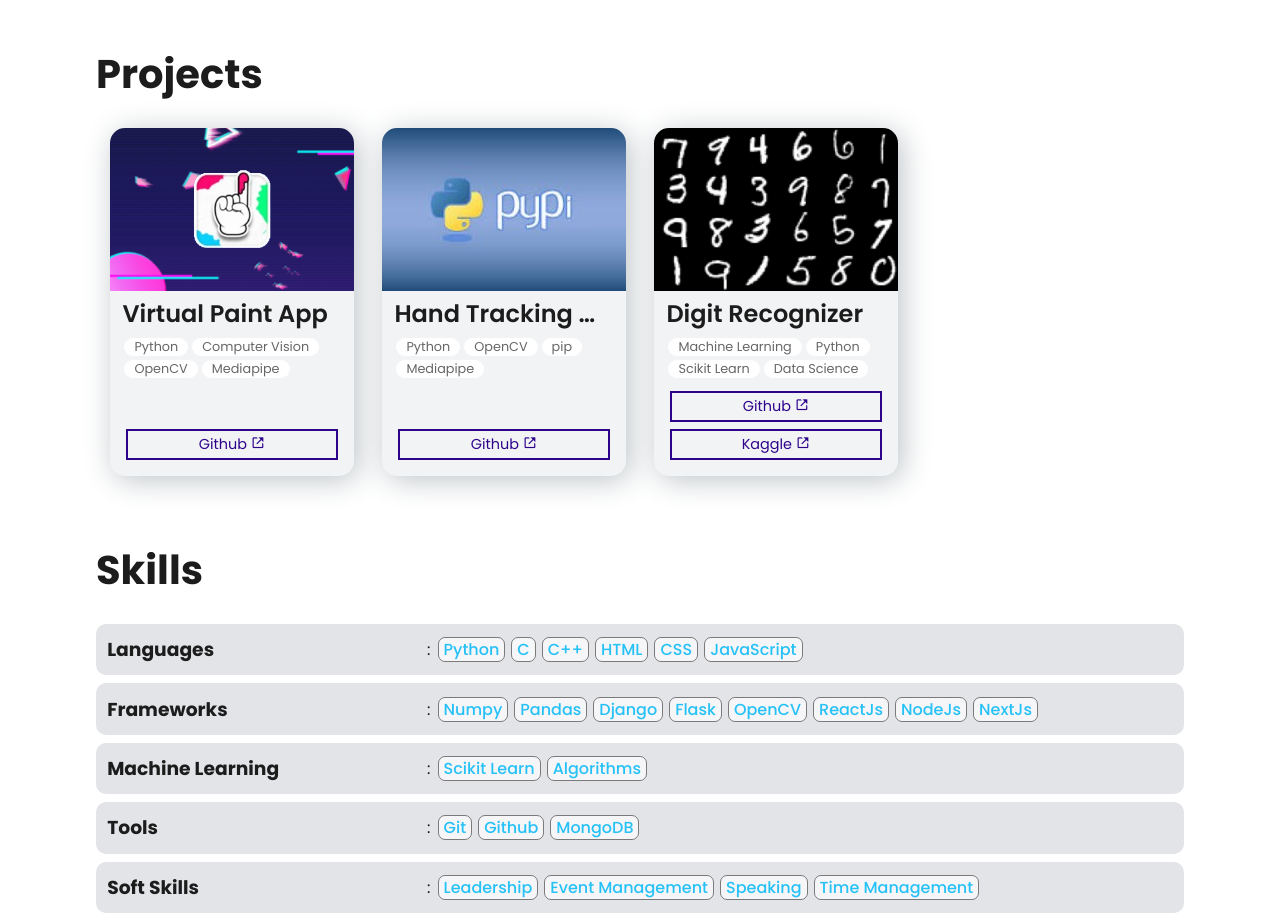
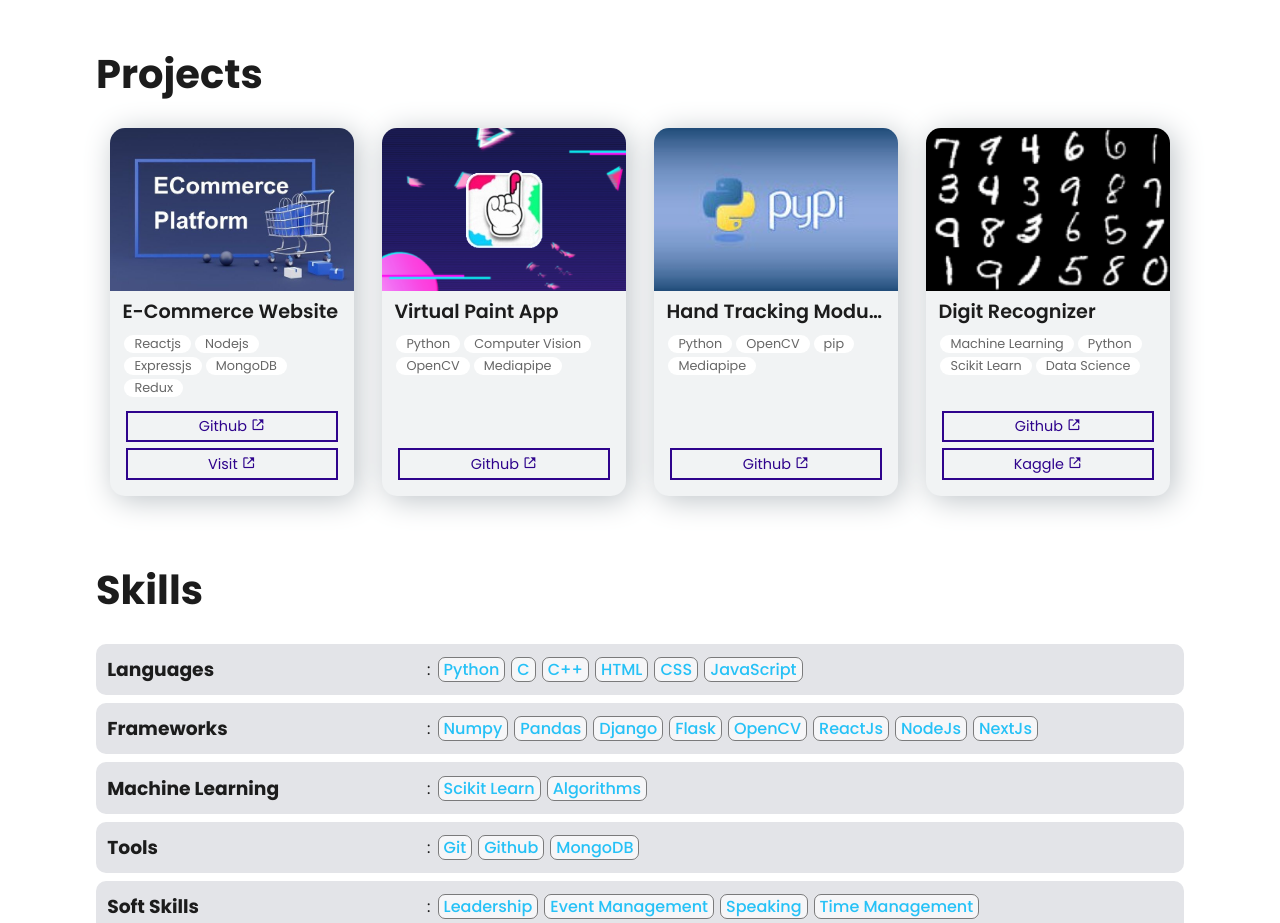
Before and after one commit to Harshbansal8705/portfolio, a React (Create React App) app: page / in a window 1280 px wide. Shown: the part 1020-1943 px from the top of the page. Built offline with nearby package versions, Linux system fonts and the light colour scheme.

Commit message:
Added ECommerce website in projects

```diff
--- a/src/App.css
+++ b/src/App.css
@@ -479,6 +479,11 @@ div.project div.image div.hover-content p::-webkit-scrollbar {
   display: none;
 }
 
+div.project h2 {
+    font-size: 1.2rem;
+    line-height: 1.7;
+}
+
 @media screen and (max-width: 680px) {
   div.project h2 {
     font-size: 1rem;
--- a/src/MyComponents/Projects.jsx
+++ b/src/MyComponents/Projects.jsx
@@ -3,12 +3,23 @@ import Project from './Project'
 import VirtualPaint from "../static/images/VirtualPaint.png"
 import Pypi from "../static/images/pypi.jpeg"
 import DigitRecognizer from "../static/images/DigitRecognizer.png"
+import ECommerce from "../static/images/ECommerce.jpg"
 
 export default function Projects() {
     return (
         <section className="projects" id="projects">
             <h1 className='invisible-fade-up'>Projects</h1>
             <div className="projects-grid grid-invisible-fade-up">
+                <Project
+                    image={ECommerce}
+                    title="E-Commerce Website"
+                    tags={["Reactjs", "Nodejs", "Expressjs", "MongoDB", "Redux"]}
+                    description="This is a comprehensive E-Commerce website created with MERN Stack, integrating user authentication, advanced cart and product management, optimizing the product list with brand and category filters."
+                    links={{
+                        "github": "https://github.com/Harshbansal8705/Digit-Recognize",
+                        "visit": "https://ecommerce-steel-eight.vercel.app/"
+                    }}
+                />
                 <Project
                     image={VirtualPaint}
                     title="Virtual Paint App"
@@ -33,7 +44,7 @@ export default function Projects() {
                     tags={["Machine Learning", "Python", "Scikit Learn", "Data Science"]}
                     description="Leveraging XGBoost algorithm, I constructed a digit recognition model that attained an impressive 98% accuracy on the MNIST dataset."
                     links={{
-                        "github": "https://github.com/Harshbansal8705/Digit-Recognize",
+                        "github": "https://github.com/Harshbansal8705/Digit-Recognizer",
                         "kaggle": "https://www.kaggle.com/harshbansalcoder/digit-recognizer"
                     }}
                 />
```
Also changed, not shown: src/static/images/ECommerce.jpg (added).
